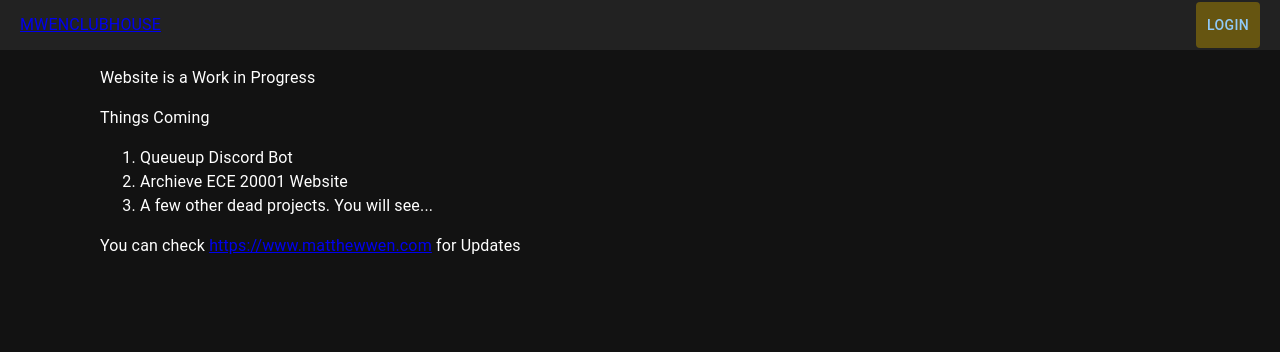
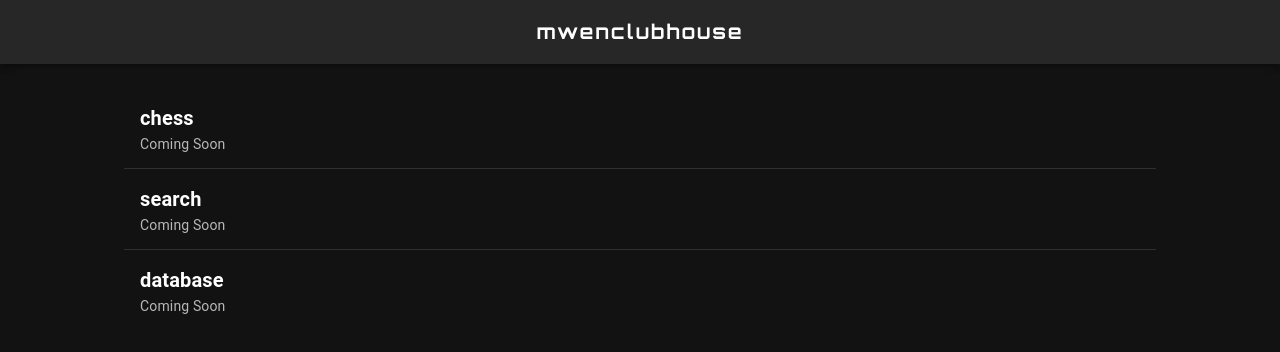
Before and after one commit to mwenclubhouse/mwenclubhouse-website, a Next.js app: page / in a window 1280 px wide. Shown: the top 352 px of the page. Built offline with nearby package versions, Linux system fonts and the light colour scheme; no server answers.

Commit message:
Updated the Layout with Claude Code (#2)

```diff
--- /dev/null
+++ b/components/header.tsx
@@ -0,0 +1,27 @@
+import Link from 'next/link'
+import { AppBar, Toolbar, Typography, Box } from '@mui/material'
+
+export default function Header() {
+  return (
+    <AppBar position="static">
+      <Toolbar>
+        <Box sx={{ maxWidth: 1080, width: '100%', margin: '0 auto', textAlign: 'center' }}>
+          <Link href="/" passHref style={{ textDecoration: 'none', color: 'inherit' }}>
+            <Typography
+              variant="h6"
+              component="div"
+              sx={{
+                fontFamily: "'Orbitron', sans-serif",
+                fontWeight: 700,
+                letterSpacing: '0.1em',
+                cursor: 'pointer',
+              }}
+            >
+              mwenclubhouse
+            </Typography>
+          </Link>
+        </Box>
+      </Toolbar>
+    </AppBar>
+  )
+}
--- a/pages/_app.tsx
+++ b/pages/_app.tsx
@@ -1,11 +1,9 @@
-import React, {useState} from "react";
+import React from "react";
 import '../styles/globals.css'
 import type { AppProps } from 'next/app'
 import {theme} from "../lib/theme";
-import Router from "next/router";
-import {Button, CssBaseline, ThemeProvider, Typography} from "@mui/material";
-import MyAuth, {AuthProvider} from "../lib/auth";
-import Navbar from "../components/navbar";
+import {CssBaseline, ThemeProvider} from "@mui/material";
+import {AuthProvider} from "../lib/auth";
 
 function MyApp({ Component, pageProps }: AppProps) {
   React.useEffect(() => {
@@ -21,13 +19,7 @@ function MyApp({ Component, pageProps }: AppProps) {
           {/* CssBaseline kickstart an elegant, consistent, and simple baseline to build upon. */}
           <CssBaseline />
           <AuthProvider>
-            <Navbar />
-            <div style={{
-              margin: "0 auto",
-              maxWidth: 1080
-            }}>
-                <Component {...pageProps} />
-            </div>
+            <Component {...pageProps} />
           </AuthProvider>
         </ThemeProvider>
       </React.Fragment>
--- a/pages/index.tsx
+++ b/pages/index.tsx
@@ -1,9 +1,18 @@
 import type { NextPage } from 'next'
 import Head from 'next/head'
+import Link from 'next/link'
+import { Box, List, ListItem, ListItemButton, ListItemText, Container } from '@mui/material'
+import Header from '../components/header'
 
 const Home: NextPage = () => {
+  const fakeGames = [
+    { id: 1, title: 'chess', description: 'Coming Soon', href: '/chess' },
+    { id: 2, title: 'search', description: 'Coming Soon', href: '/search' },
+    { id: 3, title: 'database', description: 'Coming Soon', href: '/database' },
+  ]
+
   return (
-    <div>
+    <Box sx={{ display: 'flex', flexDirection: 'column', height: '100vh' }}>
       <Head>
         <title>MWENCLUBHOUSE</title>
         <meta name="description" content="
@@ -12,19 +21,40 @@ const Home: NextPage = () => {
           upcoming Projects
         " />
         <link rel="icon" href="/favicon.ico" />
+        <link rel="preconnect" href="https://fonts.googleapis.com" />
+        <link rel="preconnect" href="https://fonts.gstatic.com" crossOrigin="anonymous" />
+        <link href="https://fonts.googleapis.com/css2?family=Orbitron:wght@700&display=swap" rel="stylesheet" />
       </Head>
 
-      <div>
-        <p>Website is a Work in Progress</p>
-        <p>Things Coming</p>
-        <ol>
-          <li>Queueup Discord Bot</li>
-          <li>Archieve ECE 20001 Website</li>
-          <li>A few other dead projects. You will see...</li>
-        </ol>
-        <p>You can check <a href="https://www.matthewwen.com">https://www.matthewwen.com</a> for Updates</p>
-      </div>
-    </div>
+      <Header />
+
+      <Box sx={{ flex: 1, overflow: 'auto' }}>
+        <Container maxWidth={false} sx={{ maxWidth: 1080, py: 2 }}>
+          <List>
+            {fakeGames.map((game, index) => (
+              <ListItem
+                key={game.id}
+                disablePadding
+                divider={index < fakeGames.length - 1}
+              >
+                <Link href={game.href} passHref style={{ textDecoration: 'none', color: 'inherit', width: '100%' }}>
+                  <ListItemButton>
+                    <ListItemText
+                      primary={game.title}
+                      secondary={game.description}
+                      primaryTypographyProps={{
+                        variant: 'h6',
+                        fontWeight: 600,
+                      }}
+                    />
+                  </ListItemButton>
+                </Link>
+              </ListItem>
+            ))}
+          </List>
+        </Container>
+      </Box>
+    </Box>
   )
 }
 
```
Also changed, not shown: pages/chess.tsx (added, +28 -0 lines), pages/database.tsx (added, +28 -0 lines), pages/search.tsx (added, +28 -0 lines), 1 other file (tests, documents, lock files or other folders).
